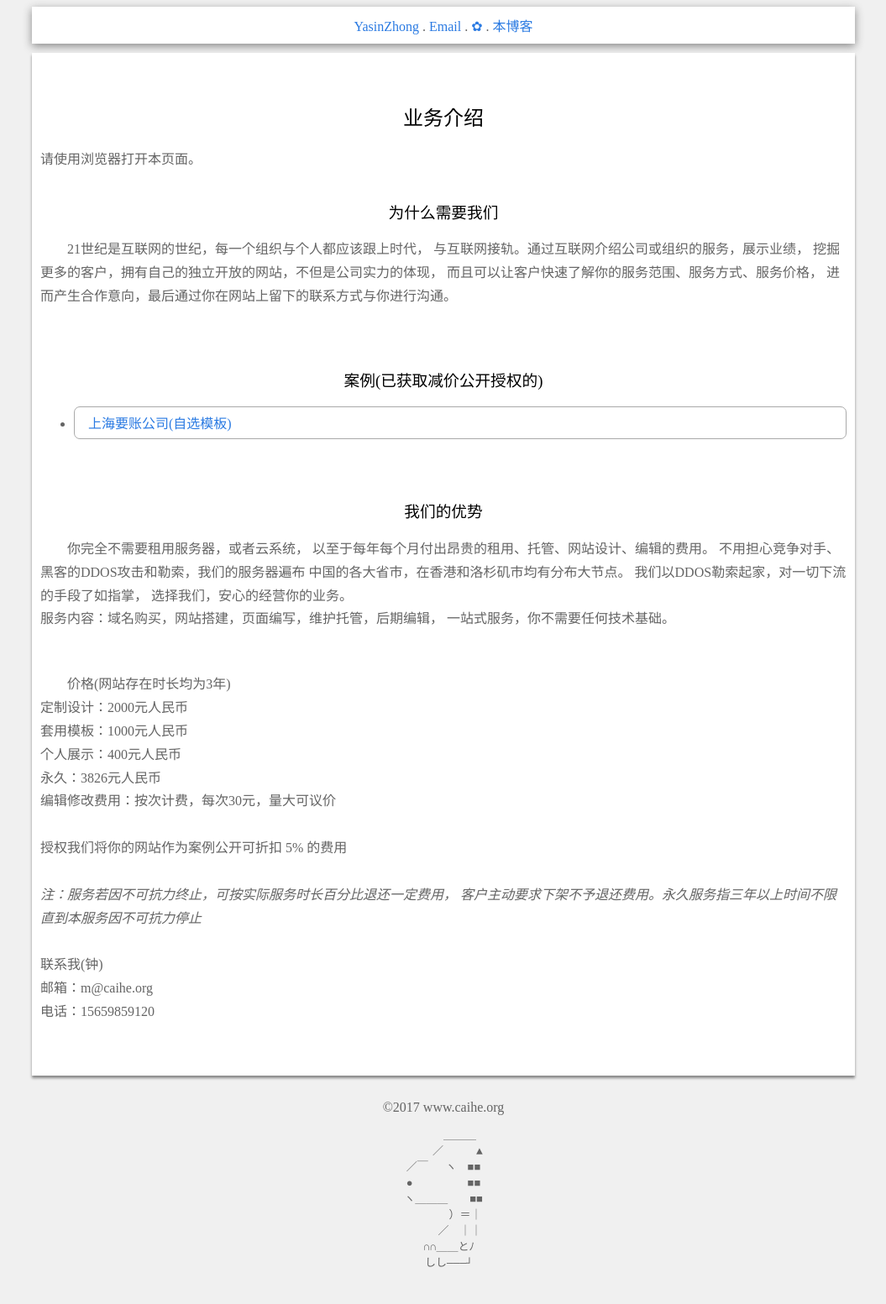
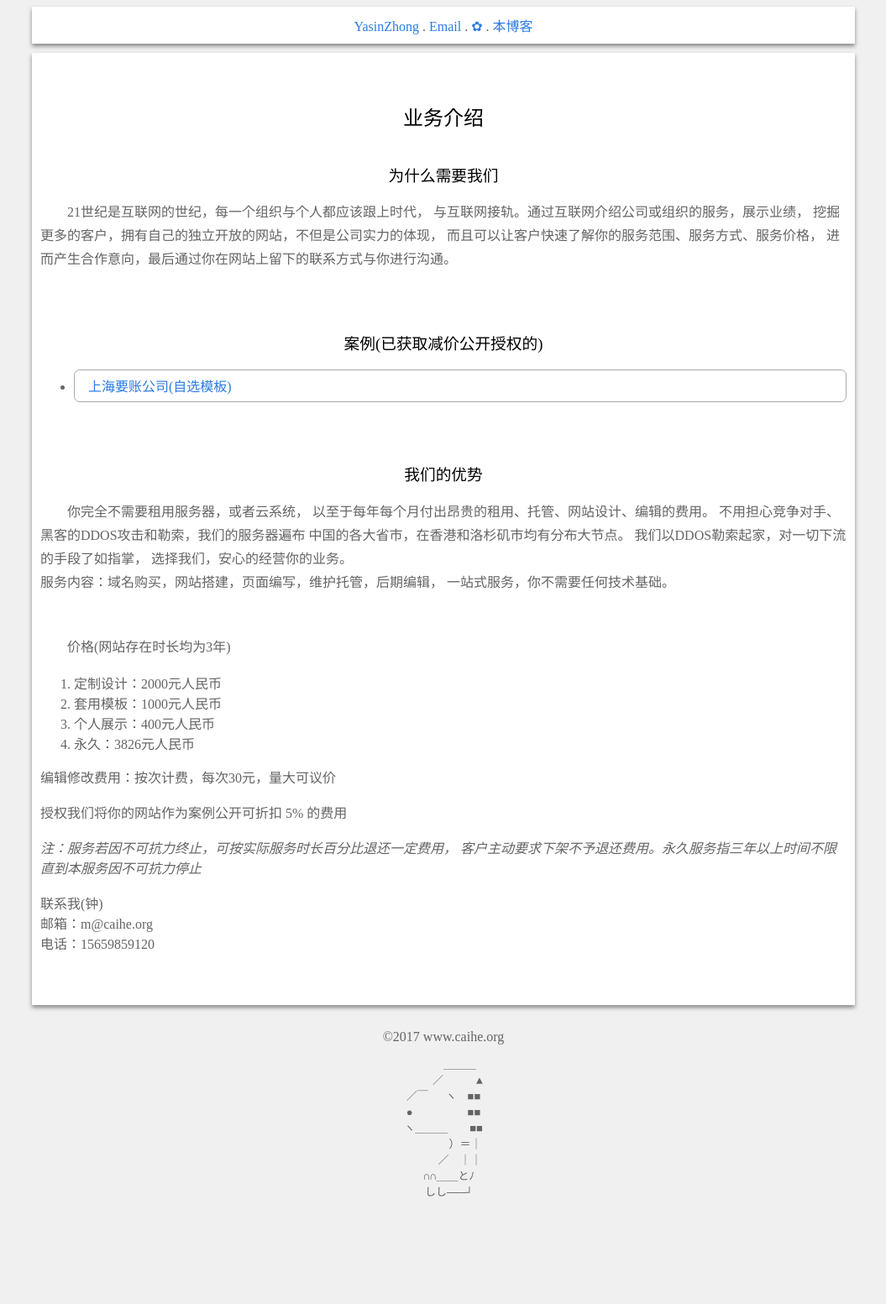
Before and after one commit to YasinZhong/yasinzhong.github.io, a Jekyll site: the page built from post-h/ServiceIntroduction.html, in a window 1280 px wide. Shown: the whole page at 84% size, without its empty margins (112-1167 px from the left). Built offline with Jekyll 4.4.1, drawn with Linux system fonts in a browser that asks for light colours; comment, search, counter and statistics services are not loaded; after the commit the page ends 1469 px from its top, so only the background shows below that.

Commit message:
2018/04/21

```diff
--- a/404.html
+++ b/404.html
@@ -20,7 +20,7 @@
 
 			<br/>
 			<p>
-				<a href="http://www.caihe.org">钟亚森<br />Yasin Zhong</a>
+				<a href="http://www.caihe.org">钟亚森</a>
 			</p>
 
 		<script type="text/javascript" src="/cssjs/a.js"></script>
--- a/cssjs/a.css
+++ b/cssjs/a.css
@@ -27,11 +27,6 @@
 }
 
 
-.normal
-{
-
-}
-
 li
 {
 	border:1px solid darkgray;
@@ -51,6 +46,7 @@
 	border-radius: initial;
 	border: initial;
 	margin: initial;
+	text-align: initial;
 }/*该元素下的一切元素都会恢复到非定制*/
 
 
@@ -64,16 +60,12 @@
 	margin-bottom: 0.7em;
 	height: auto;
 	width: 50%;
-	box-shadow: 0px 3px 3px #888888;
+	box-shadow: 0px 3px 5px #888888;
 	padding:10px;
 
 	border-radius:0px;
 	-moz-border-radius:0px; /* Old Firefox */
 
-}
-#div-header
-{
-	box-shadow: 0px 3px 10px #888888;
 }
 
 
--- a/post-h/ServiceIntroduction.html
+++ b/post-h/ServiceIntroduction.html
@@ -3,7 +3,6 @@
 title: 业务介绍
 ---
 	<h2>{{ page.title }}</h2>
-	请使用浏览器打开本页面。
 	<h3>为什么需要我们</h3>
 	<p>21世纪是互联网的世纪，每一个组织与个人都应该跟上时代，
 	与互联网接轨。通过互联网介绍公司或组织的服务，展示业绩，
@@ -30,10 +29,14 @@
 
 	<p>
 	价格(网站存在时长均为3年)<br/>
-	定制设计：2000元人民币<br/>
-	套用模板：1000元人民币<br/>
-	个人展示：400元人民币<br/>
-	永久：3826元人民币<br/>
+	<ol class="normal">
+		<li>定制设计：2000元人民币</li>
+		<li>套用模板：1000元人民币</li>
+		<li>个人展示：400元人民币</li>
+		<li>永久：3826元人民币</li>
+	</ol>
+	</p>
+
 	编辑修改费用：按次计费，每次30元，量大可议价<br/><br/>
 
 	授权我们将你的网站作为案例公开可折扣 5% 的费用<br/>
```
